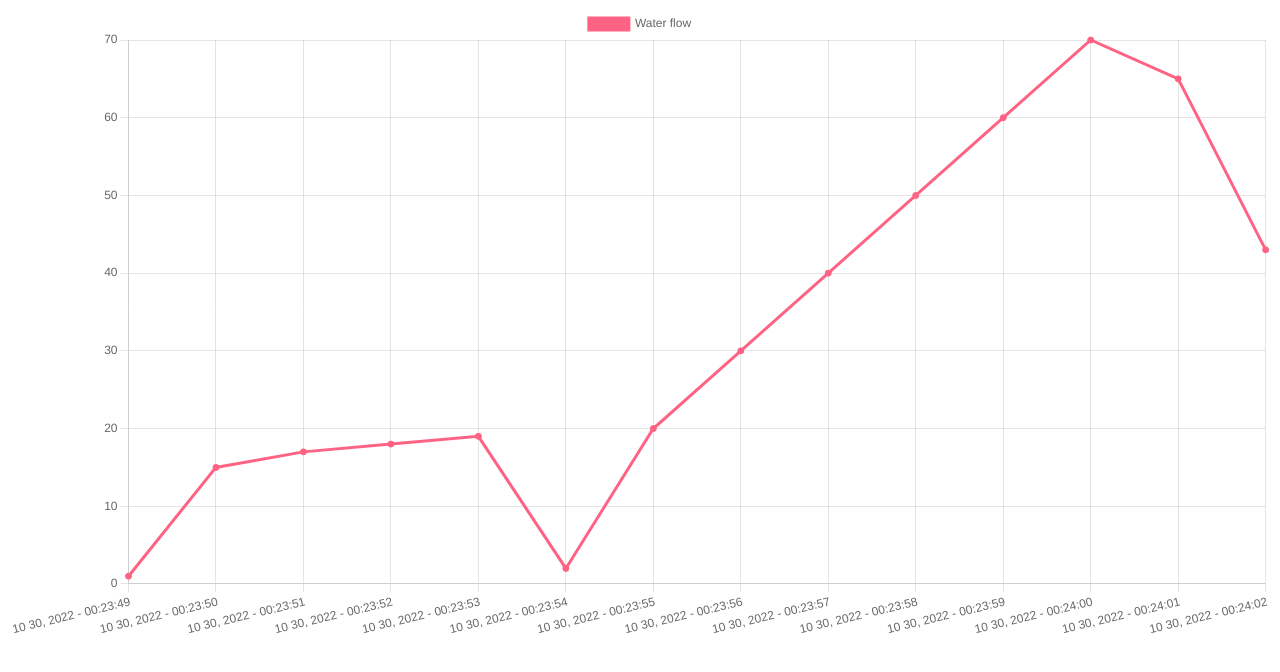
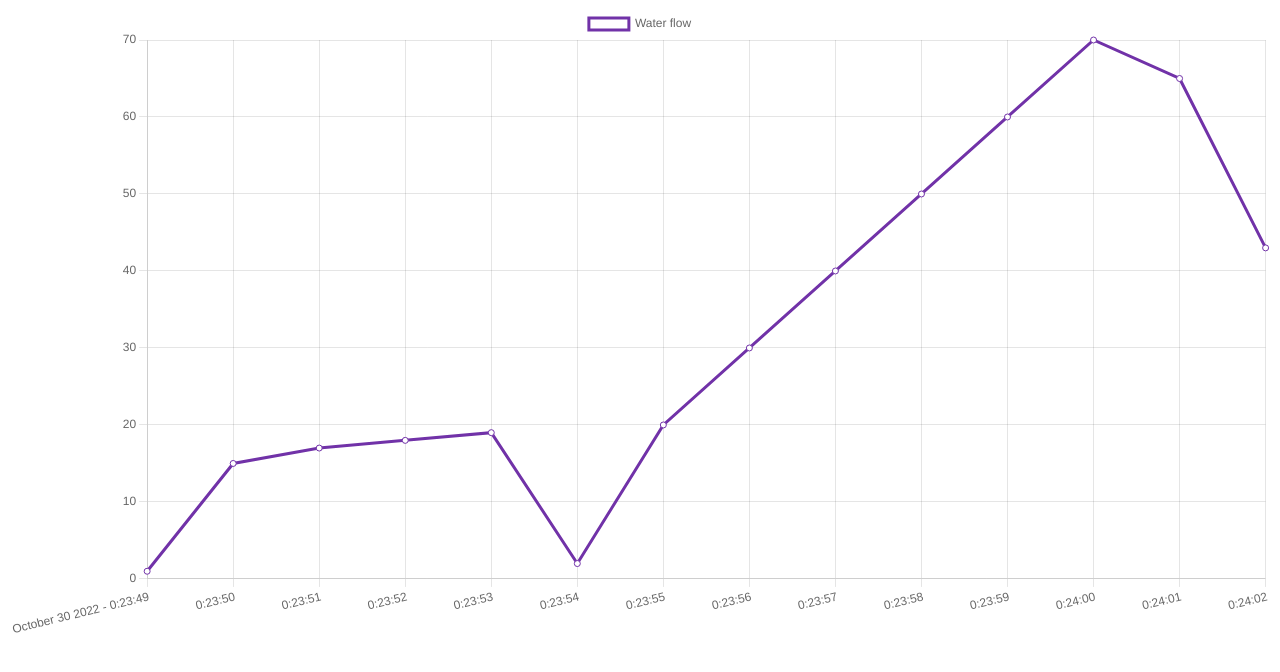
Before and after one commit to Wassersensors/frontend, a plain HTML site: page src/public/index.html in a window 1280 px wide. Drawn offline with nearby package versions, Linux system fonts and the light colour scheme.

Commit message:
update graph styling

```diff
--- a/src/public/index.html
+++ b/src/public/index.html
@@ -7,6 +7,7 @@
 
 </body>
 <script src="https://cdn.jsdelivr.net/npm/chart.js"></script>
+<script src="js/utils.js"></script>
 <script src="js/flow-chart.js"></script>
 <script src="js/main.js"></script>
 
--- a/src/public/js/flow-chart.js
+++ b/src/public/js/flow-chart.js
@@ -1,18 +1,3 @@
-const dateAddSeconds = (seconds) => {
-    return new Date(new Date().getTime() + (seconds || 0) * 1000).toISOString();
-}
-
-const formatTimestamp = (dateString) => {
-    const [date, time] = dateString.split('T');
-
-    const [year, month, day] = date.split('-');
-
-    const [displayTime] = time.split('.');
-
-    return `${month} ${day}, ${year} - ${displayTime}`
-}
-
-
 const mockData = [
     { currentFlow: 1, timeStamp: dateAddSeconds(1) },
     { currentFlow: 15, timeStamp: dateAddSeconds(2) },
@@ -30,14 +15,23 @@ const mockData = [
     { currentFlow: 43, timeStamp: dateAddSeconds(14) },
 ]
 
-const labels = mockData.map(data => formatTimestamp(data.timeStamp));
+const labels = mockData.map((curr, idx) => {
+    const prev = mockData[idx - 1];
+    let formatted = formatTimestamp(curr.timeStamp);
+
+    if (prev && isSameMonth(prev.timeStamp, curr.timeStamp)) {
+        formatted = formatted.split('-')[1].trim();
+    }
+
+    return formatted;
+});
 
 const data = {
     labels: labels,
     datasets: [{
         label: 'Water flow',
-        backgroundColor: 'rgb(255, 99, 132)',
-        borderColor: 'rgb(255, 99, 132)',
+        backgroundColor: 'rgb(255, 255, 255)',
+        borderColor: 'rgb(113, 50, 168)',
         data: mockData.map(data => data.currentFlow),
     }]
 };
--- /dev/null
+++ b/src/public/js/utils.js
@@ -0,0 +1,46 @@
+const months = [
+    'January',
+    'February',
+    'March',
+    'April',
+    'May',
+    'June',
+    'July',
+    'August',
+    'September',
+    'October',
+    'November',
+    'December'
+];
+
+const getMonthName = (month) => {
+    return months[month];
+}
+
+const dateAddSeconds = (seconds) => {
+    return new Date(new Date().getTime() + (seconds || 0) * 1000).toISOString();
+}
+
+const formatTimestamp = (dateString) => {
+    const dt = new Date(dateString);
+    console.log(new Date(dateString));
+    console.log(dateString);
+
+    const month = dt.getMonth();
+    const day = dt.getDate();
+    const year = dt.getFullYear();
+
+    const hours = dt.getHours();
+    const min = dt.getMinutes();
+    let sec = dt.getSeconds().toString();
+
+    if (sec.length === 1) {
+        sec = `0${sec}`;
+    }
+
+    return `${getMonthName(month)} ${day} ${year} - ${hours}:${min}:${sec}`;
+}
+
+const isSameMonth = (d1, d2) => {
+    return new Date(d1).getMonth() === new Date(d2).getMonth();
+}
```
